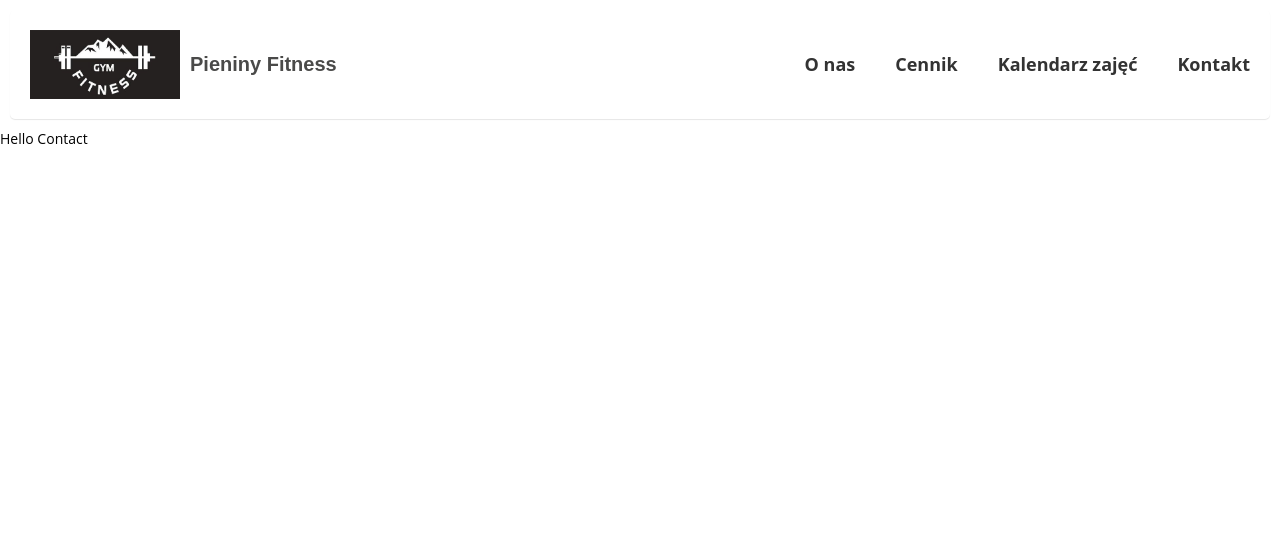
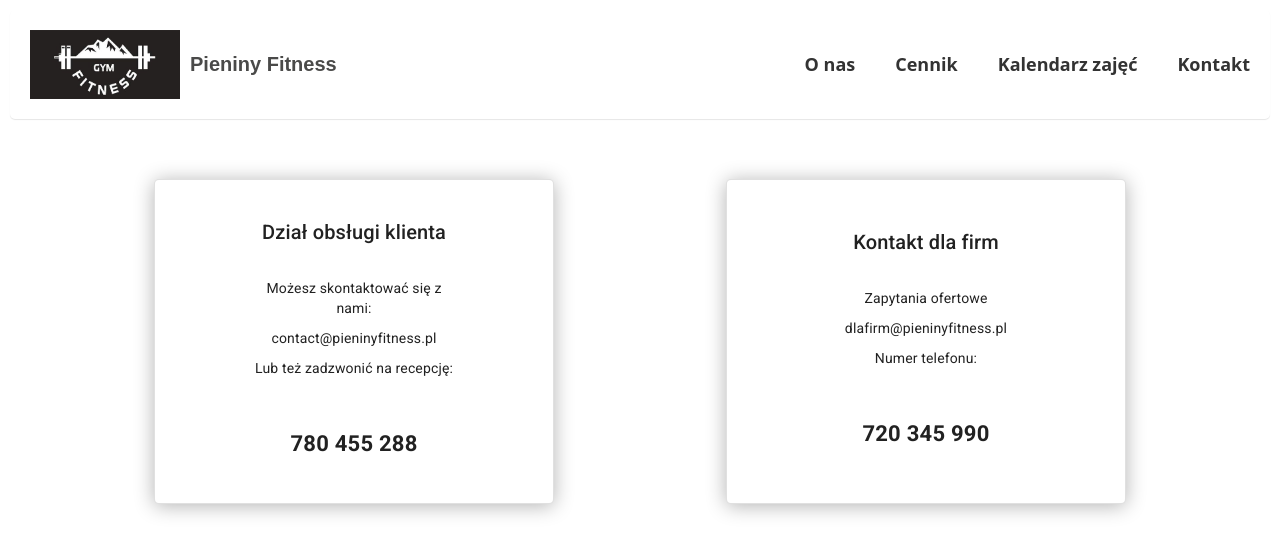
Before and after one commit to paulinawojtysiakk/Strona-Silowni, a React (Vite) app in the folder vite-project/: page /contact in a window 1280 px wide. Shown: the top 554 px of the page. Built offline with nearby package versions, Linux system fonts and the light colour scheme.

Commit message:
contact basics created

```diff
--- a/vite-project/src/pages/Contact.jsx
+++ b/vite-project/src/pages/Contact.jsx
@@ -1,10 +1,53 @@
 import React from 'react';
+import Box from "@mui/material/Box";
+import Card from "@mui/material/Card";
+import CardContent from "@mui/material/CardContent";
+import Typography from "@mui/material/Typography";
+
 
 const Contact = () =>{
     return(
-        <div>
-            Hello Contact
+        <div className='container contact-container'>
+            <Box sx={{ display: 'flex', justifyContent: 'space-between' }}>
+                <Card variant="outlined" className='card-single' sx={{ width: '30%', marginBottom: '15px' }}>
+                    <CardContent>
+                        <Typography variant="h6" component="div">
+                            Dział obsługi klienta
+                        </Typography>
+                        <Typography variant="body2" className='card-description' sx={{ marginTop: '10px' }}>
+                           <ul>
+                               <li>Możesz skontaktować się z nami:</li>
+                               <li>contact@pieninyfitness.pl</li>
+                               <li> Lub też zadzwonić na recepcję:</li>
+                           </ul>
+                        </Typography>
+                        <Typography variant="body2" className='card-price' sx={{ marginTop: '10px' }}>
+                            780 455 288
+                        </Typography>
+                    </CardContent>
+
+                </Card>
+                <Card variant="outlined" className='card-single' sx={{ width: '30%', marginBottom: '15px' }}>
+                    <CardContent>
+                        <Typography variant="h6" component="div">
+                            Kontakt dla firm
+                        </Typography>
+                        <Typography variant="body2" className='card-description' sx={{ marginTop: '10px' }}>
+                            <ul>
+                                <li>Zapytania ofertowe</li>
+                                <li>dlafirm@pieninyfitness.pl</li>
+                                <li> Numer telefonu:</li>
+                            </ul>
+                        </Typography>
+                        <Typography variant="body2" className='card-price' sx={{ marginTop: '10px' }}>
+                            720 345 990
+                        </Typography>
+                    </CardContent>
+
+                </Card>
+
+            </Box>
         </div>
-    )
+    );
 }
 export default Contact;
--- a/vite-project/src/pages/Pricing.jsx
+++ b/vite-project/src/pages/Pricing.jsx
@@ -32,8 +32,8 @@ export default function Pricing() {
         <div className='container pricing-container'>
         <TableContainer component={Paper}>
             <Table className='table-pricing' sx={{ minWidth: 650 }} aria-label="simple table">
-                <TableHead>
-                    <TableRow>
+                <TableHead >
+                    <TableRow >
                         <TableCell style={{textAlign: 'center', paddingBottom: '30px'}}>Rodzaj Karnetu</TableCell>
                         <TableCell style={{textAlign: 'center', paddingBottom: '30px'}}>Okres</TableCell>
                         <TableCell style={{textAlign: 'center', paddingBottom: '30px'}}>Cena</TableCell>
--- /dev/null
+++ b/vite-project/src/scss/Contact.scss
@@ -0,0 +1,34 @@
+
+.contact-container {
+  display: flex;
+  justify-content: center;
+  margin-top: 50px;
+  margin-bottom: 50px;
+  text-align: center;
+
+  .card-single{
+    box-shadow: 0 2px 20px rgba(0, 0, 0, 0.3);
+    display: flex;
+    flex-direction: column;
+    align-items: center;
+    justify-content: center;
+    padding: 20px 100px;
+    border-radius: 5px;
+    min-width: 400px;
+
+
+    .card-description{
+      text-align: center;
+      padding: 20px;
+      min-width: 250px;
+    }
+
+    .card-price{
+      font-size: 22px;
+      font-weight: bold;
+      padding-top: 10px;
+    }
+
+
+  }
+}
--- a/vite-project/src/scss/Pricing.scss
+++ b/vite-project/src/scss/Pricing.scss
@@ -1,5 +1,11 @@
 
-.table-pricing{
-  margin-top: 30px;
-  margin-bottom: 30px;
+.pricing-container{
+  box-shadow: 0 2px 20px rgba(0, 0, 0, 0.3);
+
+  .table-pricing{
+    margin-top: 30px;
+    margin-bottom: 30px;
+
+
+  }
 }
--- a/vite-project/src/scss/main.scss
+++ b/vite-project/src/scss/main.scss
@@ -10,3 +10,4 @@
 @import './Footer';
 @import './Pricing';
 @import './Schedule';
+@import './Contact';
```
